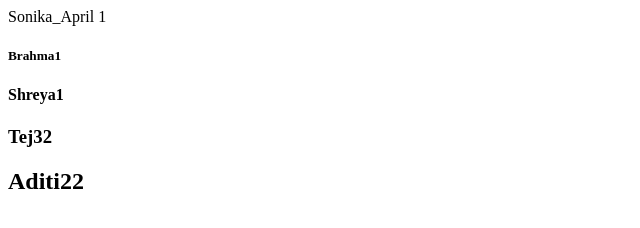
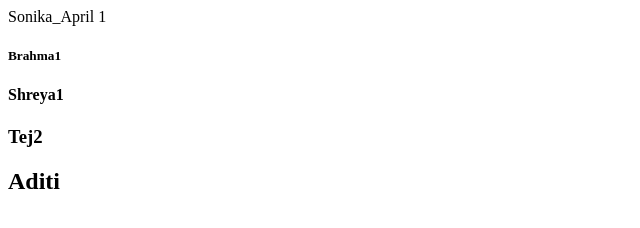
Before and after one commit to SwitchKaseLabs/git_trial, a plain HTML site: page index.html in a window 1280 px wide. Shown: the full height of the page, 0-640 px from the left. Drawn offline with Linux system fonts and the light colour scheme.

Commit message:
Dev11 apr 2023 prb00218 revert top 2 commits (#17)
* Revert "Index change change to Tej32 (#16)"

This reverts commit e01e15b78e711763d4f31687da03a09ff103d61d.

* Revert "Index change change to aditi22 (#15)"

This reverts commit d14ae5cb3bd1ec86d71194a4b0e9a0c553ba2963.

```diff
--- a/index.html
+++ b/index.html
@@ -2,6 +2,6 @@
 <body>
     <h5>Brahma1</h5>
     <h4>Shreya1</h4>
-    <h3>Tej32</h3>
-    <h2>Aditi22</h2>
+    <h3>Tej2</h3>
+    <h2>Aditi</h2>
 </body>
```
